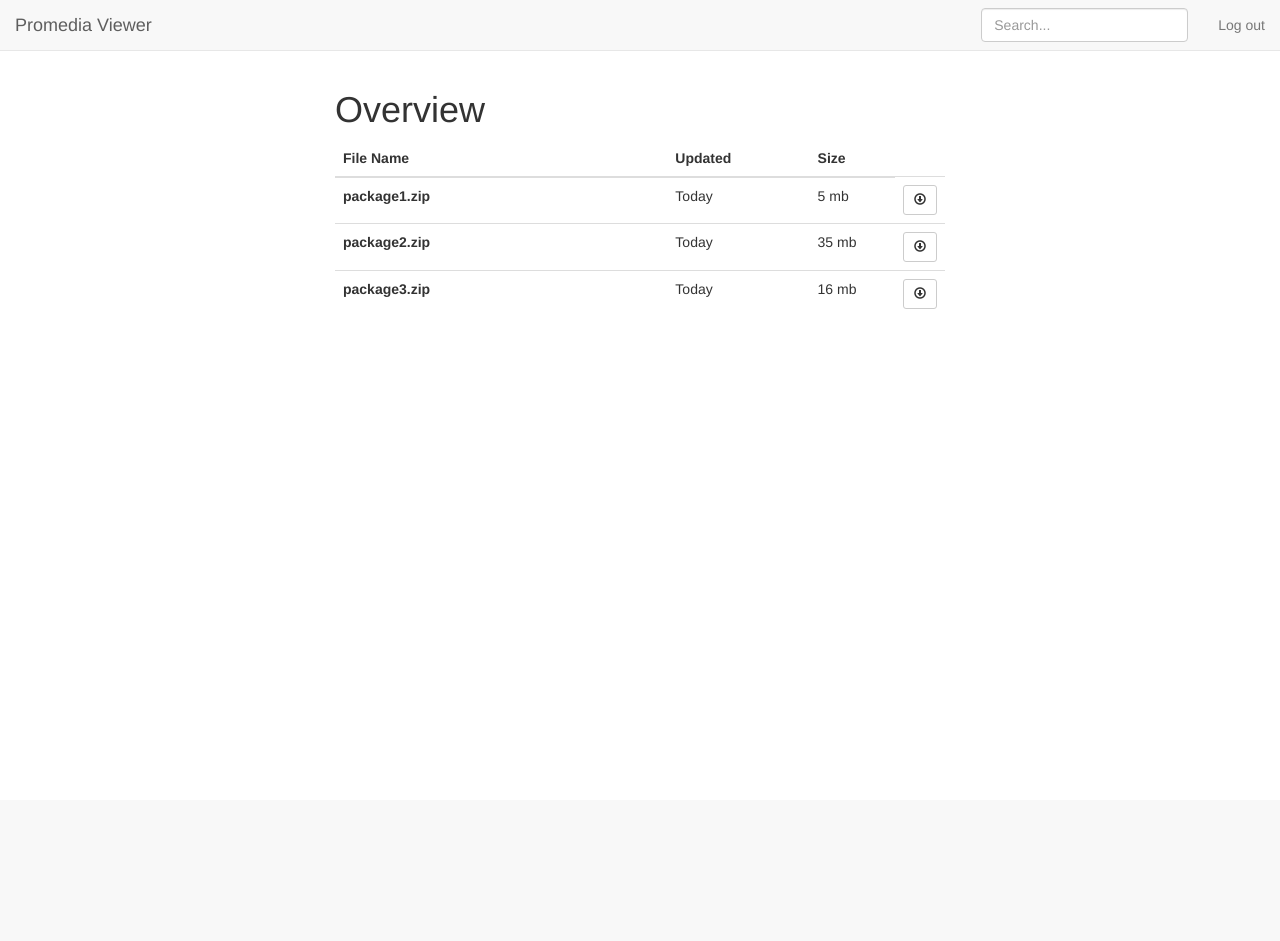
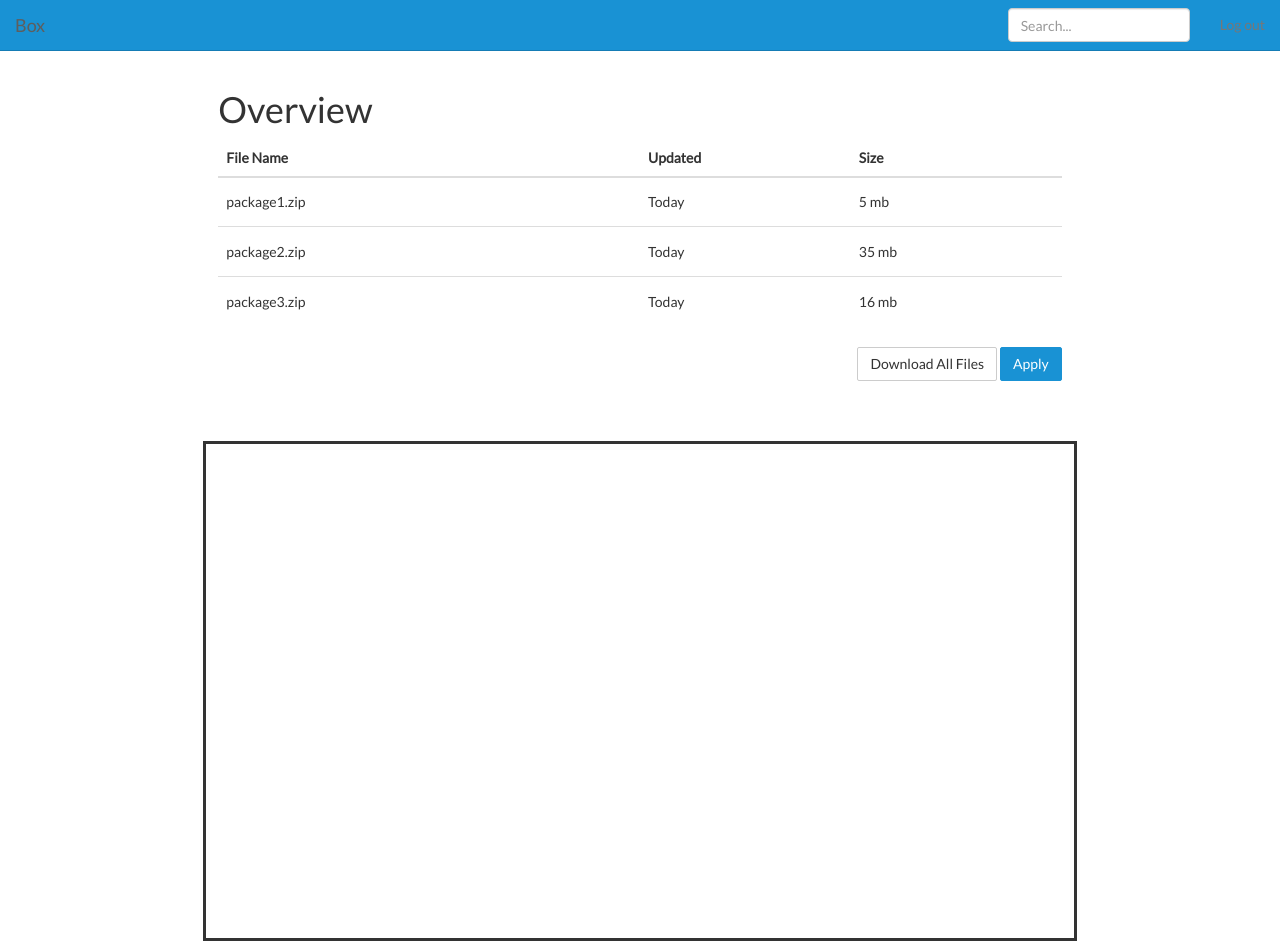
Before and after one commit to boxconsultingdemoapp/rfpsubmission, a Node project: template views/pages/overview.ejs in a window 1280 px wide. Before the commit the page ends 309 px from the top, so only its background shows below. Run offline with Node 20 templates, Linux system fonts and the light colour scheme; the template is opened without the code that fills it, so the values that code supplies are empty; some libraries are stand-ins or nearby versions.

Commit message:
update stylesheet to look more like box

```diff
--- a/public/stylesheets/box.css
+++ b/public/stylesheets/box.css
@@ -1,6 +1,10 @@
+
+
 body {
   padding-top: 70px;
+  font-family: 'Lato', sans-serif;
 }
+
 
 #folders {
   border-right: 2px solid #999;
@@ -54,3 +58,57 @@ a.no-decoration, a.no-decoration:hover {
      height: 950px;
   }
 }
+
+/* navbar */
+.navbar-default {
+    background-color: #1992d4;
+    border-color: #157cb5;
+}
+/* title */
+.navbar-default .navbar-brand {
+    color: #777;
+}
+.navbar-default .navbar-brand:hover,
+.navbar-default .navbar-brand:focus {
+    color: #5E5E5E;
+}
+
+.iframe-box {
+  border-style: solid;
+  height: 500px;
+  margin-top: 50px;
+}
+
+.download-button {
+  display: none;
+}
+
+tr:hover .download-button {
+  display: block;
+  background-color: #f6fafd;
+}
+
+.file-row {
+  height: 50px;
+}
+
+.table-hover > tbody > tr:hover {
+  background-color: #f6fafd;
+}
+
+.table > tbody + tbody {
+  border-top: 0px;
+}
+
+.table > tbody > tr > td {
+     vertical-align: middle;
+}
+
+.btn {
+  border-radius: 2px;
+}
+
+.btn-primary {
+  background-color: #1992d4;
+  border-color: #1992d4;
+}
--- a/routes/overview.js
+++ b/routes/overview.js
@@ -3,12 +3,14 @@ let express = require('express');
 let router = express.Router();
 
 let AppConfig = require('../config').AppConfig;
+let BoxConfig = require('../config').BoxConfig;
 
 /* GET overview page. */
 router.get('/', function (req, res, next) {
 	req.app.locals.boxAdminApiClient.folders.get('0', null, function(err, response){
 		console.log(response);
 	});
+	// boxClient.files.getEmbedLink({ id: fileId })
 	res.render('pages/overview', { title: "RFP", domain: AppConfig.domain });
 });
 
--- a/views/pages/overview.ejs
+++ b/views/pages/overview.ejs
@@ -9,39 +9,64 @@
 
 	<% include ../partials/nav %>
 
-	 <div class="col-sm-6 col-sm-offset-3 col-md-6 col-md-offset-3">
+<div class="row">
+	<div class="col-sm-6 col-sm-offset-3 col-md-8 col-md-offset-2">
 
+ 		<div class="row">
+ 			<div class="col-md-8">
  				<h1 class="sub-header"><%= title %> Overview</h1>
+ 			</div>
+ 		</div>
+
+
 		<div class="table-responsive">
 			<table class="table table-hover">
 				<thead>
 					<tr>
-					<th width="60%">File Name</th>
+						<th width="50%">File Name</th>
 						<th width="25%">Updated</th>
 						<th width="15%">Size</th>
+						<th width="10%"></th>
 					</tr>
 			 	</thead>
 				<tbody>
-				<tr>
-			  		<td><strong>package1.zip</strong></td>
+					<tr class="file-row">
+				  		<td>package1.zip</td>
 				  		<td>Today</td>
 				  		<td>5 mb</td>
-			  		<td><button class="btn btn-default btn-sm" type="submit"><span class="glyphicon glyphicon-download"></span></button></td>
+				  		<td><button class="btn btn-default btn-sm download-button pull-right" type="submit"><span class="glyphicon glyphicon-download"></span></button></td>
 					</tr>
-				<tr>
-			  		<td><strong>package2.zip</strong></td>
+					<tr class="file-row">
+				  		<td>package2.zip</td>
 				  		<td>Today</td>
 				  		<td>35 mb</td>
-			  		<td><button class="btn btn-default btn-sm" type="submit"><span class="glyphicon glyphicon-download"></span></button></td>
+				  		<td><button class="btn btn-default btn-sm download-button pull-right" type="submit"><span class="glyphicon glyphicon-download"></span></button></td>
 					</tr>
-				<tr>
-			  		<td><strong>package3.zip</strong></td>
+					<tr class="file-row">
+				  		<td>package3.zip</td>
 				  		<td>Today</td>
 				  		<td>16 mb</td>
-			  		<td><button class="btn btn-default btn-sm" type="submit"><span class="glyphicon glyphicon-download"></span></button></td>
+				  		<td><button class="btn btn-default btn-sm download-button pull-right" type="submit"><span class="glyphicon glyphicon-download"></span></button></td>
 					</tr>
 				</tbody>
 			</table>
 		</div>
 
+		<div class="row">
+			<div class="col-md-6 col-md-offset-6">
+				<p class="pull-right">
+					<button class="btn btn-default" type="submit">Download All Files</button>
+					<button class="btn btn-default btn-primary" type="submit">Apply</button>
+				</p>
+			</div>
+		</div>
+
+	</div>
+</div>
+
+
+<div class="row">
+	<div class="col-md-8 col-md-offset-2 iframe-box"></div>
+</div>
+
 </body>
--- a/views/partials/head.ejs
+++ b/views/partials/head.ejs
@@ -7,3 +7,4 @@
 <!--<link href="https://cdnjs.cloudflare.com/ajax/libs/dropzone/4.3.0/min/basic.min.css" rel="stylesheet">
 <link href="https://cdnjs.cloudflare.com/ajax/libs/dropzone/4.3.0/min/dropzone.min.css" rel="stylesheet">-->
 <link href="<%= domain %>/stylesheets/box.css" rel="stylesheet">
+<link href="https://fonts.googleapis.com/css?family=Lato" rel="stylesheet">
--- a/views/partials/nav.ejs
+++ b/views/partials/nav.ejs
@@ -1,13 +1,7 @@
 <nav class="navbar navbar-default navbar-fixed-top">
 	<div class="container-fluid">
 		<div class="navbar-header">
-			<button type="button" class="navbar-toggle collapsed" data-toggle="collapse" data-target="#navbar" aria-expanded="false" aria-controls="navbar">
-				<span class="sr-only">Toggle navigation</span>
-				<span class="icon-bar"></span>
-				<span class="icon-bar"></span>
-				<span class="icon-bar"></span>
-			</button>
-			<a class="navbar-brand" href="#">Promedia Viewer</a></div>
+			<a class="navbar-brand" href="#">Box</a></div>
 		<div id="navbar" class="navbar-collapse collapse">
 			<ul class="nav navbar-nav navbar-right">
 <!--             <li><a href="#">My files</a></li>
```
Lines whose indentation alone changed are shown as unchanged.
